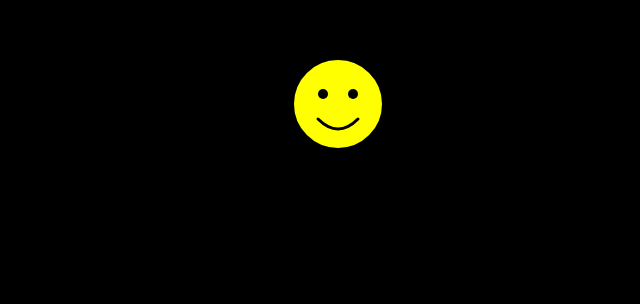
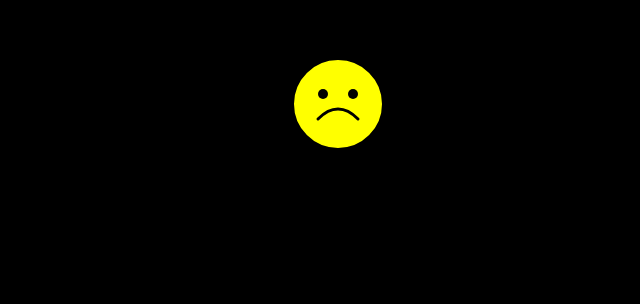
Before and after one commit to amive/OnOffAnimated, a plain HTML site: page index.html in a window 1280 px wide. Shown: the part 354-658 px from the top of the page, 320-960 px from the left. Drawn offline with Linux system fonts and the light colour scheme.

Commit message:
Update index.html

```diff
--- a/index.html
+++ b/index.html
@@ -33,7 +33,7 @@
       <!-- Mouth with animation -->
       <path
         id="mouth"
-        d="M15,32.5 Q25,42.5 35,32.5"
+        d="M15,32.5 Q25,22.5 35,32.5"
         fill="none"
         stroke="black"
         stroke-width="1.5"
```
